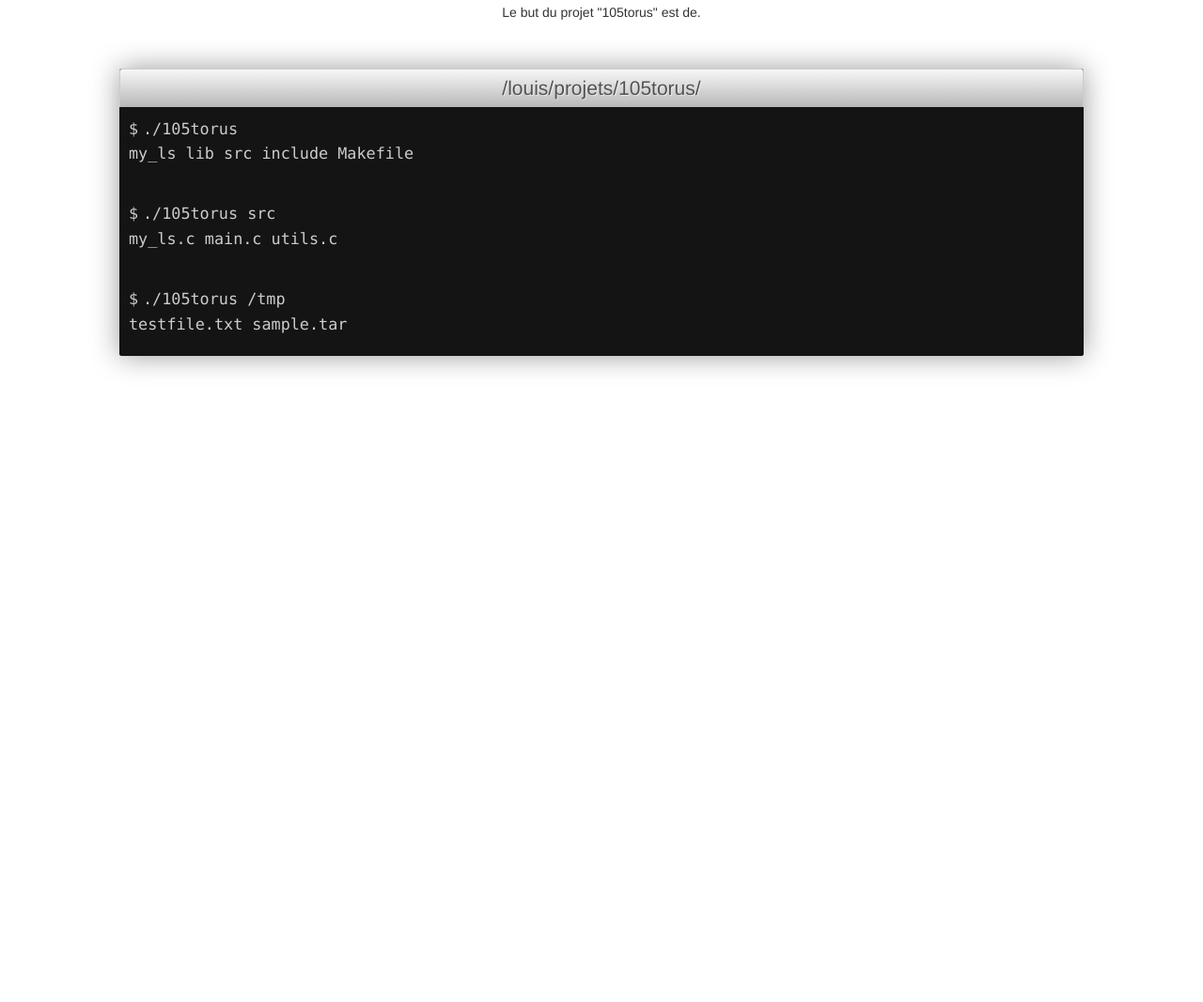
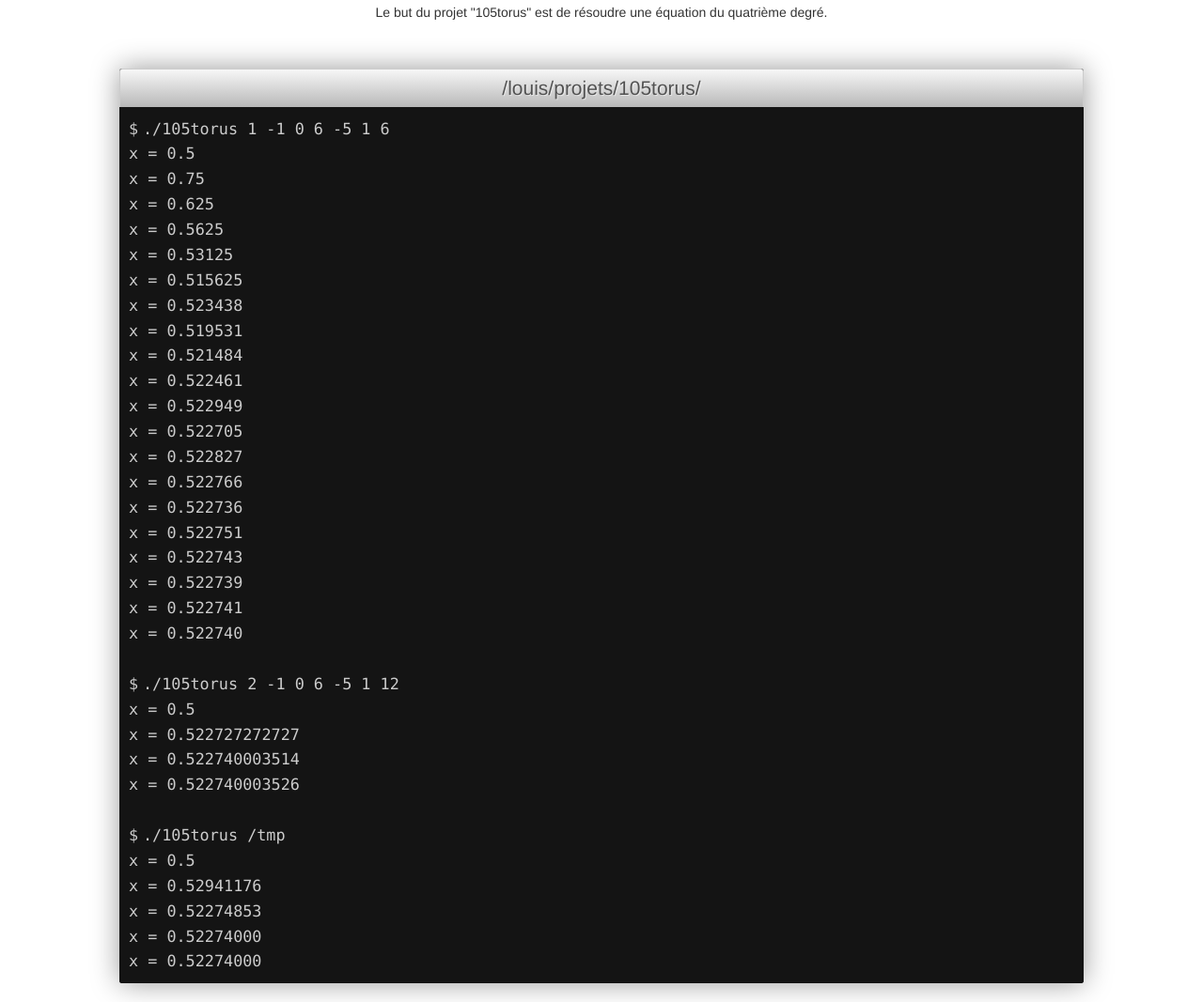
Before and after one commit to LouisGaspard/portfolio-project, a website: page html/projects/maths/105torus.html in a window 1280 px wide. Shown: the part 127-1194 px from the top of the page at 94% size. Before the commit the page ends 800 px from the top, so only its background shows below. Drawn offline with nearby package versions, Linux system fonts and the light colour scheme.

Commit message:
add 103 & 104 & 105

```diff
--- a/html/projects/maths/105torus.html
+++ b/html/projects/maths/105torus.html
@@ -22,20 +22,47 @@
             <a style="font-size: 25px; margin-left: 10px" target="_blank" href="https://github.com/LouisGaspard/105torus">
                 <i class="fa fa-md fa-github" aria-hidden="true"></i>
             </a></h3>
-            <p style="text-align: center">Le but du projet "105torus" est de.</p>
+            <p style="text-align: center">Le but du projet "105torus" est de résoudre une équation du quatrième degré.</p>
             <div class="shell-wrap">
                 <p class="shell-top-bar">/louis/projets/105torus/</p>
                 <ul class="shell-body">
-                    <li>./105torus</li>
-                    <p>my_ls lib src include Makefile</p>
+                    <li>./105torus 1 -1 0 6 -5 1 6</li>
+                    <p1>x = 0.5</p1><br/>
+                    <p1>x = 0.75</p1><br/>
+                    <p1>x = 0.625</p1><br/>
+                    <p1>x = 0.5625</p1><br/>
+                    <p1>x = 0.53125</p1><br/>
+                    <p1>x = 0.515625</p1><br/>
+                    <p1>x = 0.523438</p1><br/>
+                    <p1>x = 0.519531</p1><br/>
+                    <p1>x = 0.521484</p1><br/>
+                    <p1>x = 0.522461</p1><br/>
+                    <p1>x = 0.522949</p1><br/>
+                    <p1>x = 0.522705</p1><br/>
+                    <p1>x = 0.522827</p1><br/>
+                    <p1>x = 0.522766</p1><br/>
+                    <p1>x = 0.522736</p1><br/>
+                    <p1>x = 0.522751</p1><br/>
+                    <p1>x = 0.522743</p1><br/>
+                    <p1>x = 0.522739</p1><br/>
+                    <p1>x = 0.522741</p1><br/>
+                    <p1>x = 0.522740</p1><br/>
                     <br/>
-                    <li>./105torus src</li>
-                    <p>my_ls.c main.c utils.c</p>
+                    <li>./105torus 2 -1 0 6 -5 1 12</li>
+                    <p1>x = 0.5</p1><br/>
+                    <p1>x = 0.522727272727</p1><br/>
+                    <p1>x = 0.522740003514</p1><br/>
+                    <p1>x = 0.522740003526</p1><br/>
                     <br/>
                     <li>./105torus /tmp</li>
-                    <p>testfile.txt sample.tar</p>
+                    <p1>x = 0.5</p1><br/>
+                    <p1>x = 0.52941176</p1><br/>
+                    <p1>x = 0.52274853</p1><br/>
+                    <p1>x = 0.52274000</p1><br/>
+                    <p1>x = 0.52274000</p1><br/>
                 </ul>
             </div>
         </div>
+        <br/>
     </body>
 </html>
```
Also changed, not shown: html/projects/maths/102architect.html (+1 -0 lines), html/projects/maths/103cipher.html (+21 -7 lines), html/projects/maths/104intersection.html (+29 -7 lines).
